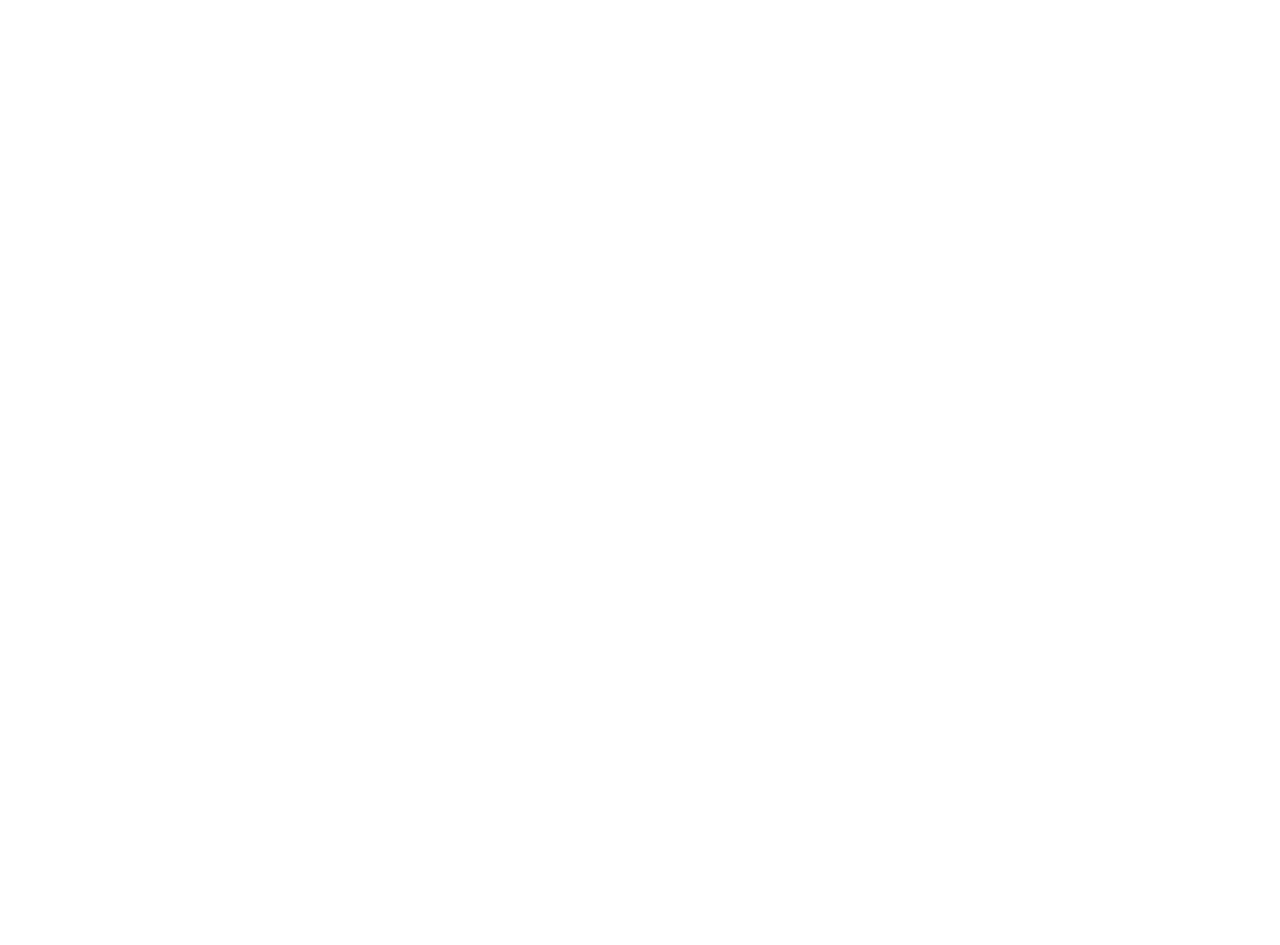
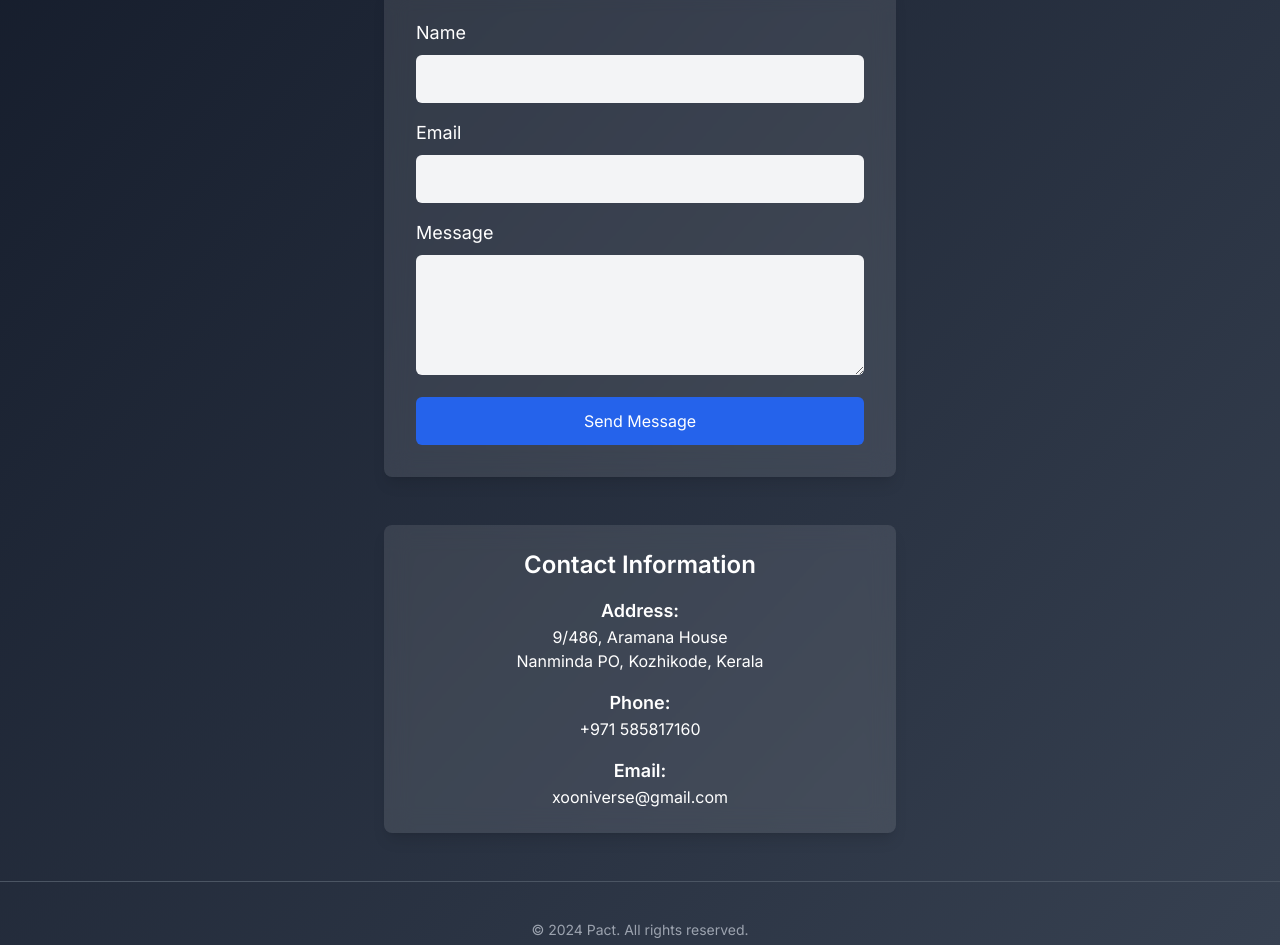
Before and after one commit to xooniverse/pact-www, a Next.js app: page /contact in a window 1280 px wide. Before the commit this address had no page. Shown: the part 427-1372 px from the top of the page. Before the commit the page ends 800 px from the top, so only its background shows below. Built offline with nearby package versions, Linux system fonts and the light colour scheme; no server answers.

Commit message:
👽 Added contact information

```diff
--- a/package.json
+++ b/package.json
@@ -9,6 +9,7 @@
     "lint": "next lint"
   },
   "dependencies": {
+    "firebase": "^10.12.5",
     "next": "14.2.5",
     "react": "^18",
     "react-dom": "^18",
--- /dev/null
+++ b/src/app/contact/page.tsx
@@ -0,0 +1,121 @@
+"use client";
+import Image from 'next/image';
+import { useState } from 'react';
+import Head from 'next/head';
+import { collection, addDoc } from 'firebase/firestore';
+// This is not included with the code repo (make one yourself with the Firebase Keys)
+import { db } from '../../firebase';
+
+export default function Contact() {
+  const [name, setName] = useState('');
+  const [email, setEmail] = useState('');
+  const [message, setMessage] = useState('');
+  const [submitted, setSubmitted] = useState(false);
+
+  const handleSubmit = async (e: any) => {
+    e.preventDefault();
+    try {
+      await addDoc(collection(db, 'feedback'), {
+        name,
+        email,
+        message,
+        timestamp: new Date(),
+      });
+      setSubmitted(true);
+      setName('');
+      setEmail('');
+      setMessage('');
+    } catch (error) {
+      console.error('Error adding document: ', error);
+    }
+  };
+
+  return (
+    <div className="min-h-screen flex flex-col items-center justify-center bg-gradient-to-br from-gray-900 to-gray-700 text-white pt-12">
+      <Head>
+        <title>Contact Us - Pact</title>
+        <meta name="description" content="Contact the developers of Pact." />
+        <link rel="icon" href="/favicon.ico" />
+      </Head>
+
+      <main className="flex flex-col items-center justify-center w-full flex-1 px-4 md:px-20 text-center">
+        <div className="relative mb-8">
+          <div className="absolute inset-0 bg-gradient-to-br from-blue-600 to-purple-600 rounded-full blur-lg opacity-75"></div>
+          <Image src="/icon.png" alt="Pact Logo" width={150} height={150} className="relative z-10" />
+        </div>
+        <h1 className="text-4xl md:text-5xl font-bold mt-6 mb-4">Contact Us</h1>
+        <p className="text-xl md:text-2xl mb-6">We&apos;d love to hear from you!</p>
+
+        {submitted ? (
+          <p className="mt-5 text-lg">Thank you for your message! We&apos;ll get back to you soon.</p>
+        ) : (
+          <form onSubmit={handleSubmit} className="mt-10 w-full max-w-lg bg-white bg-opacity-10 p-8 rounded-lg shadow-lg backdrop-filter backdrop-blur-md">
+            <div className="mb-4">
+              <label htmlFor="name" className="block text-left mb-2 text-lg">Name</label>
+              <input
+                type="text"
+                id="name"
+                value={name}
+                onChange={(e) => setName(e.target.value)}
+                className="w-full p-3 rounded-md bg-gray-100 text-black"
+                required
+              />
+            </div>
+            <div className="mb-4">
+              <label htmlFor="email" className="block text-left mb-2 text-lg">Email</label>
+              <input
+                type="email"
+                id="email"
+                value={email}
+                onChange={(e) => setEmail(e.target.value)}
+                className="w-full p-3 rounded-md bg-gray-100 text-black"
+                required
+              />
+            </div>
+            <div className="mb-4">
+              <label htmlFor="message" className="block text-left mb-2 text-lg">Message</label>
+              <textarea
+                id="message"
+                value={message}
+                onChange={(e) => setMessage(e.target.value)}
+                className="w-full p-3 rounded-md bg-gray-100 text-black"
+                rows={4}
+                required
+              ></textarea>
+            </div>
+            <button
+              type="submit"
+              className="w-full p-3 rounded-md bg-blue-600 hover:bg-blue-700 transition-colors text-white"
+            >
+              Send Message
+            </button>
+          </form>
+        )}
+
+        <div className="mt-12 max-w-lg w-full mb-12">
+          <div className="bg-white bg-opacity-10 p-6 rounded-lg shadow-lg backdrop-filter backdrop-blur-md">
+            <h2 className="text-2xl font-semibold mb-4">Contact Information</h2>
+            <div className="space-y-4">
+              <div>
+                <h3 className="text-lg font-semibold">Address:</h3>
+                <p>9/486, Aramana House <br /> Nanminda PO, Kozhikode, Kerala</p>
+              </div>
+              <div>
+                <h3 className="text-lg font-semibold">Phone:</h3>
+                <p>+971 585817160</p>
+              </div>
+              <div>
+                <h3 className="text-lg font-semibold">Email:</h3>
+                <p>xooniverse@gmail.com</p>
+              </div>
+            </div>
+          </div>
+        </div>
+      </main>
+
+      <footer className="w-full h-24 flex items-center justify-center border-t border-gray-600">
+        <p className="text-center text-sm text-gray-400">© {new Date().getFullYear()} Pact. All rights reserved.</p>
+      </footer>
+    </div>
+  );
+}
```
Also changed, not shown: 2 other files (tests, documents, lock files or other folders).
